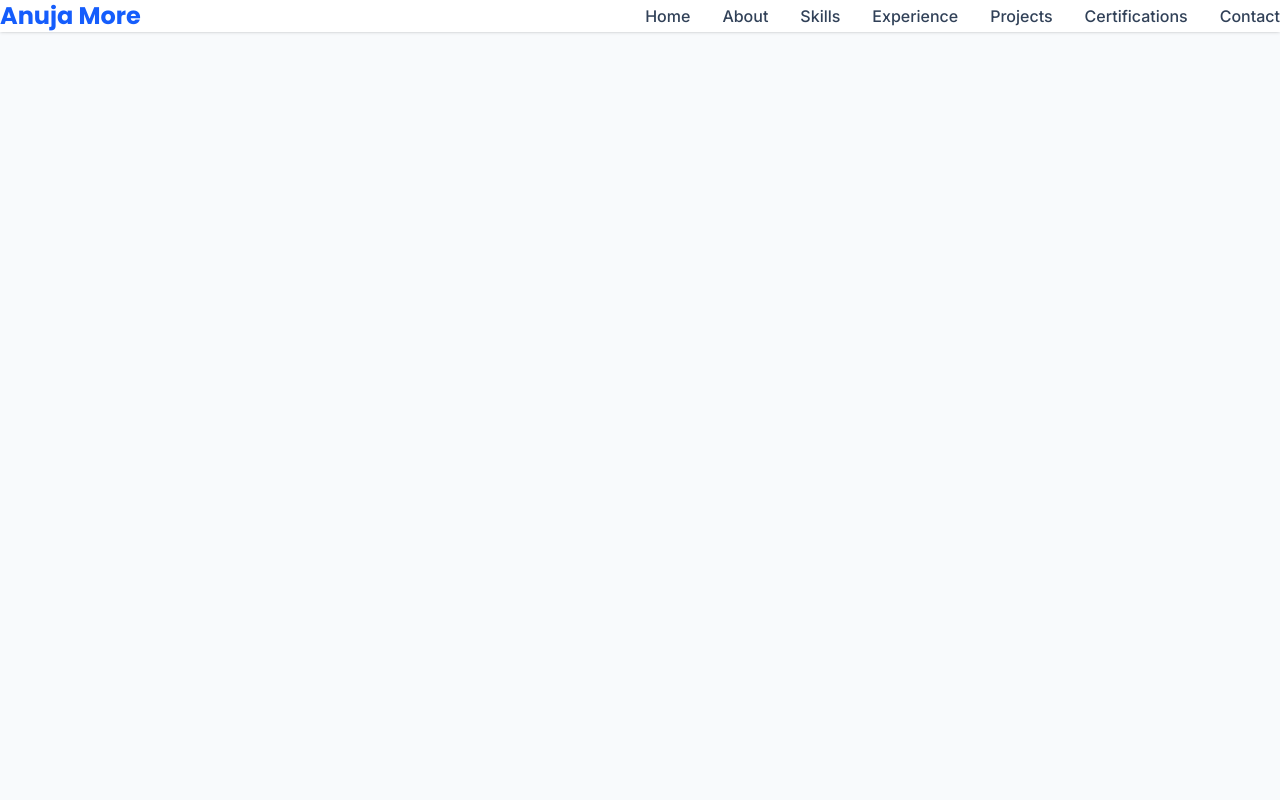
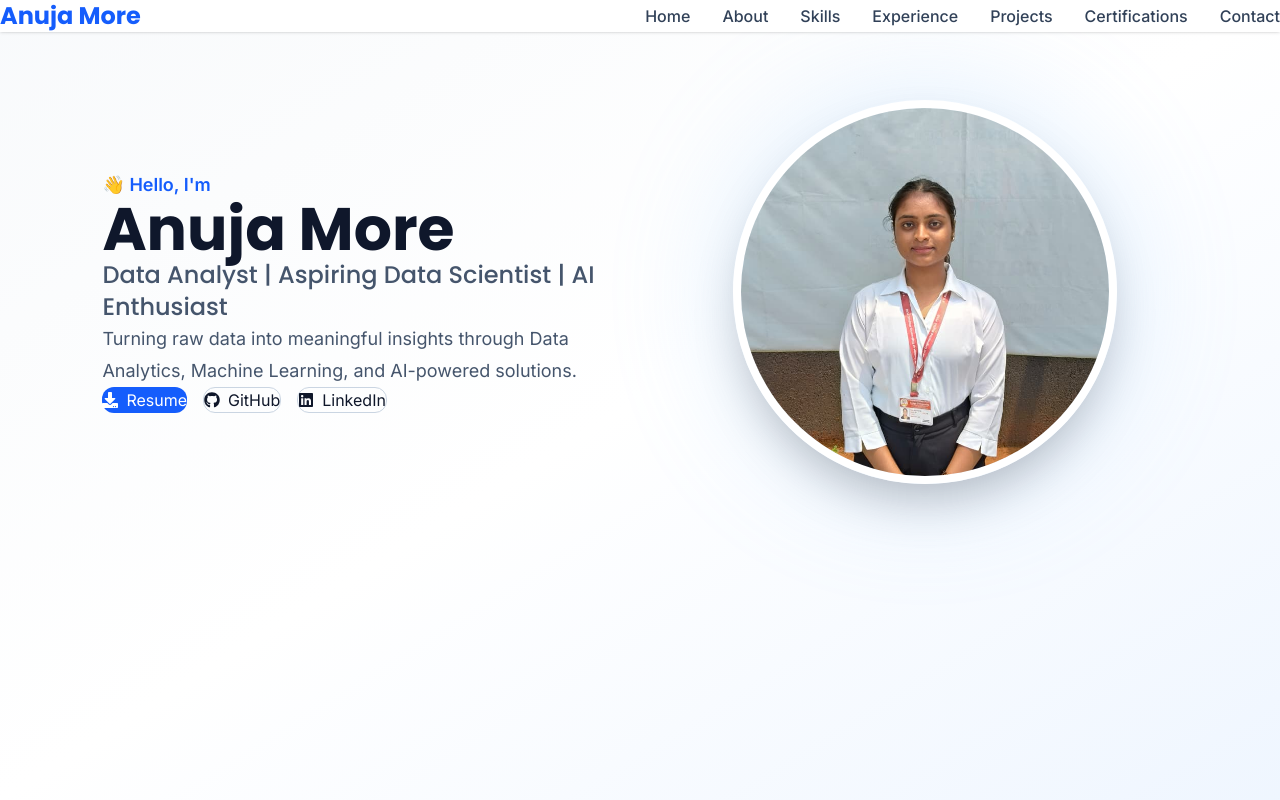
Before and after one commit to anujamore8/anuja-portfolio, a React (Vite) app: page / in a window 1280 px wide. Built offline with nearby package versions, Linux system fonts and the light colour scheme.

Commit message:
Create modern hero section

```diff
--- a/src/App.jsx
+++ b/src/App.jsx
@@ -1,7 +1,13 @@
 import Navbar from "./components/Navbar/Navbar";
+import Hero from "./components/Hero/Hero";
 
 function App() {
-  return <Navbar />;
+  return (
+    <>
+      <Navbar />
+      <Hero />
+    </>
+  );
 }
 
 export default App;
--- a/src/Components/Hero/Hero.jsx
+++ b/src/Components/Hero/Hero.jsx
@@ -1,89 +1,63 @@
 import profile from "../../assets/images/profile.jpeg";
 import portfolioData from "../../data/portfolioData";
-import Button from "../../ui/Button";
 import { FaGithub, FaLinkedin, FaDownload } from "react-icons/fa";
 
 function Hero() {
     return (
         <section
             id="home"
-            className="min-h-screen bg-slate-50 flex items-center justify-center px-6 pt-32"
+            className="min-h-screen bg-gradient-to-br from-slate-50 via-white to-blue-50 pt-32 px-8"
         >
             <div className="max-w-7xl mx-auto grid lg:grid-cols-2 gap-16 items-center">
 
                 {/* Left Side */}
                 <div>
 
-                    <p className="text-blue-600 text-lg font-semibold mb-3">
+                    <p className="text-blue-600 font-semibold text-lg">
                         👋 Hello, I'm
                     </p>
 
-                    <h1 className="text-5xl md:text-6xl font-bold text-slate-900 leading-tight">
+                    <h1 className="text-5xl md:text-6xl font-bold text-slate-900 mt-3">
                         {portfolioData.personal.name}
                     </h1>
 
-                    <h2 className="text-2xl font-semibold text-slate-600 mt-4">
+                    <h2 className="text-2xl text-slate-600 mt-5">
                         {portfolioData.personal.role}
                     </h2>
 
-                    <p className="text-slate-600 mt-6 leading-8 text-lg max-w-xl">
+                    <p className="text-slate-600 text-lg leading-8 mt-8 max-w-xl">
                         {portfolioData.personal.tagline}
                     </p>
 
-                    {/* Buttons */}
+                    <div className="flex flex-wrap gap-4 mt-10">
 
-                    <div className="flex flex-wrap gap-4 mt-8">
+                        <a
+                            href={portfolioData.personal.resume}
+                            className="flex items-center gap-2 bg-blue-600 text-white px-6 py-3 rounded-xl hover:bg-blue-700 transition"
+                        >
+                            <FaDownload />
+                            Resume
+                        </a>
 
-                        <Button variant="primary">
-                            <FaDownload />
-                            <span className="ml-2">Resume</span>
-                        </Button>
-
-                        <Button
-                            variant="secondary"
+                        <a
                             href={portfolioData.personal.github}
                             target="_blank"
+                            rel="noreferrer"
+                            className="flex items-center gap-2 border border-slate-300 px-6 py-3 rounded-xl hover:border-blue-600 hover:text-blue-600 transition"
                         >
                             <FaGithub />
-                            <span className="ml-2">GitHub</span>
-                        </Button>
+                            GitHub
+                        </a>
 
-                        <Button
-                            variant="secondary"
+                        <a
                             href={portfolioData.personal.linkedin}
                             target="_blank"
+                            rel="noreferrer"
+                            className="flex items-center gap-2 border border-slate-300 px-6 py-3 rounded-xl hover:border-blue-600 hover:text-blue-600 transition"
                         >
                             <FaLinkedin />
-                            <span className="ml-2">LinkedIn</span>
-                        </Button>
-
-                    </div>
-
-                    {/* Stats */}
-
-                    <div className="grid grid-cols-2 md:grid-cols-4 gap-5 mt-14">
-
-                        <div className="bg-white rounded-2xl shadow-md p-5 text-center">
-                            <h3 className="text-3xl font-bold text-blue-600">5</h3>
-                            <p className="text-slate-600 mt-2">Projects</p>
-                        </div>
-
-                        <div className="bg-white rounded-2xl shadow-md p-5 text-center">
-                            <h3 className="text-3xl font-bold text-blue-600">5</h3>
-                            <p className="text-slate-600 mt-2">Certificates</p>
-                        </div>
-
-                        <div className="bg-white rounded-2xl shadow-md p-5 text-center">
-                            <h3 className="text-3xl font-bold text-blue-600">1</h3>
-                            <p className="text-slate-600 mt-2">Internship</p>
-                        </div>
-
-                        <div className="bg-white rounded-2xl shadow-md p-5 text-center">
-                            <h3 className="text-xl font-bold text-blue-600">
-                                Python • SQL
-                            </h3>
-                            <p className="text-slate-600 mt-2">Core Skills</p>
-                        </div>
+                            LinkedIn
+                        </a>
 
                     </div>
 
@@ -93,12 +67,14 @@ function Hero() {
 
                 <div className="flex justify-center">
 
-                    <div className="bg-gradient-to-br from-blue-500 to-cyan-400 p-2 rounded-full shadow-2xl">
+                    <div className="relative">
+
+                        <div className="absolute inset-0 rounded-full bg-blue-300 blur-3xl opacity-30"></div>
 
                         <img
                             src={profile}
                             alt="Anuja More"
-                            className="w-80 h-80 object-cover rounded-full border-8 border-white"
+                            className="relative w-80 h-80 lg:w-96 lg:h-96 object-cover rounded-full border-8 border-white shadow-2xl"
                         />
 
                     </div>
--- a/src/Data/portfolioData.js
+++ b/src/Data/portfolioData.js
@@ -3,10 +3,10 @@ const portfolioData = {
         name: "Anuja More",
         role: "Data Analyst | Aspiring Data Scientist | AI Enthusiast",
         tagline:
-            "Turning data into meaningful insights through analytics, visualization, and machine learning.",
+            "Turning raw data into meaningful insights through Data Analytics, Machine Learning, and AI-powered solutions.",
         github: "https://github.com/anujamore8",
         linkedin: "https://www.linkedin.com/in/anuja-more-67169a347/",
-        resume: "/src/assets/resume/Anuja_More_Resume Data Analysis.pdf",
+        resume: "#",
     },
 
     navigation: [
```
